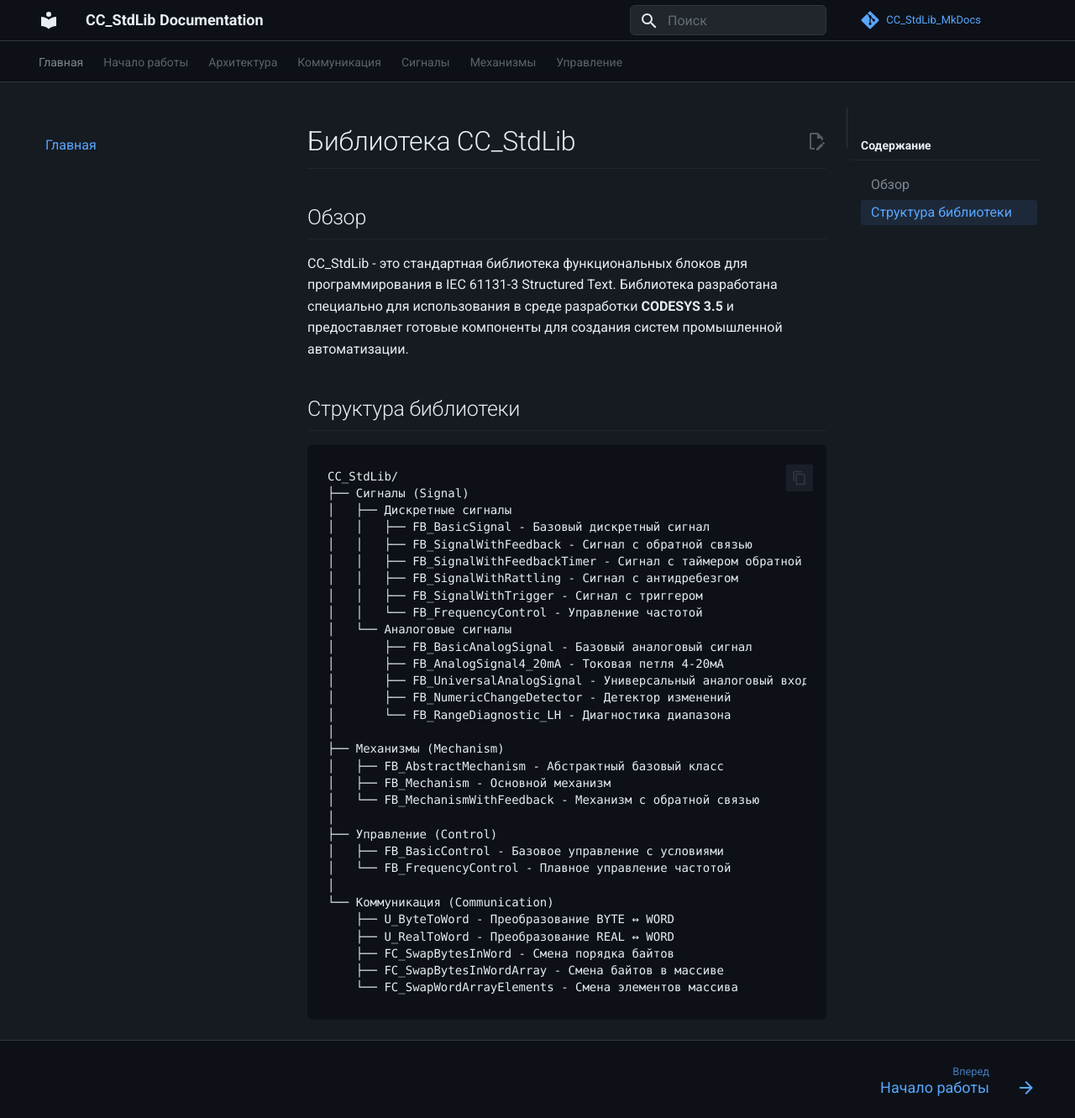
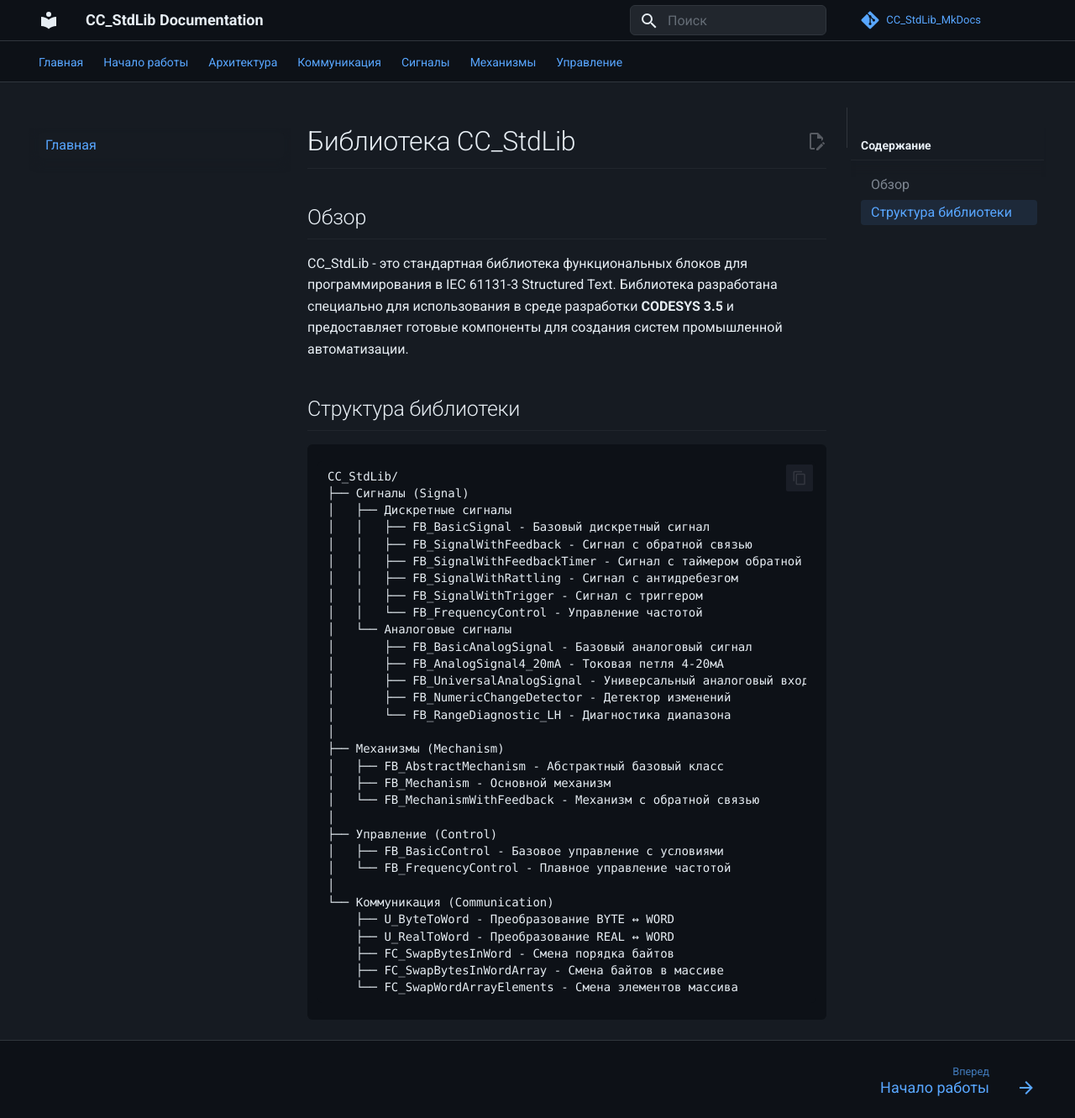
Before and after one commit to strwthvn/CC_StdLib_MkDocs, an MkDocs documentation site: the page built from docs/index.md, in a window 1280 px wide and 1331 px high. Shown: the whole window at 84% size. Built offline with MkDocs 1.6.1 and Material for MkDocs 9.7.7, drawn with Linux system fonts in a browser that asks for light colours; comment, search, counter and statistics services are not loaded.

Commit message:
Изменены стили навигационных вкладок
- Неактивные вкладки теперь всегда синие (#58a6ff)
- Активная вкладка тёмно-серая (#7d8590)
- Добавлены стили для :visited чтобы цвет не менялся при посещении
- Hover эффект для неактивных вкладок (opacity: 0.8)

Это улучшает визуальное восприятие активной страницы.

🤖 Generated with [Claude Code](https://claude.com/claude-code)

Co-Authored-By: Claude <noreply@anthropic.com>

```diff
--- a/docs/stylesheets/github-dark.css
+++ b/docs/stylesheets/github-dark.css
@@ -266,16 +266,31 @@ a:active {
 }
 
 .md-tabs__item {
-  color: var(--github-dark-text-secondary);
+  color: var(--github-dark-accent-blue);
 }
 
 .md-tabs__link {
-  color: var(--github-dark-text-secondary);
+  color: var(--github-dark-accent-blue);
+  opacity: 1;
+}
+
+.md-tabs__link:visited {
+  color: var(--github-dark-accent-blue);
+}
+
+.md-tabs__link:hover {
+  color: var(--github-dark-accent-blue);
+  opacity: 0.8;
 }
 
 .md-tabs__link--active {
-  color: var(--github-dark-text-primary);
+  color: var(--github-dark-text-secondary);
   border-bottom: 2px solid var(--github-dark-accent-blue);
+  opacity: 1;
+}
+
+.md-tabs__link--active:visited {
+  color: var(--github-dark-text-secondary);
 }
 
 /* Buttons */
```
